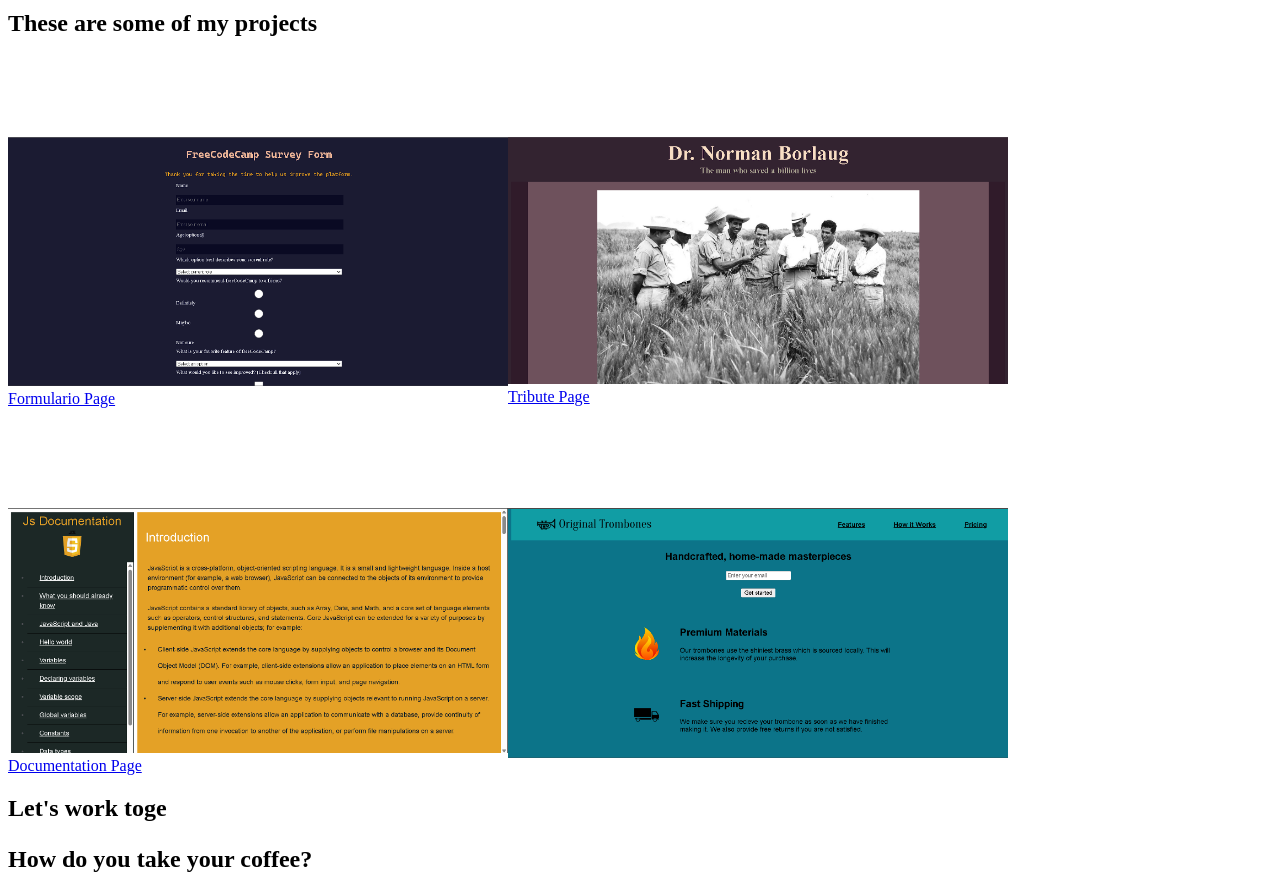
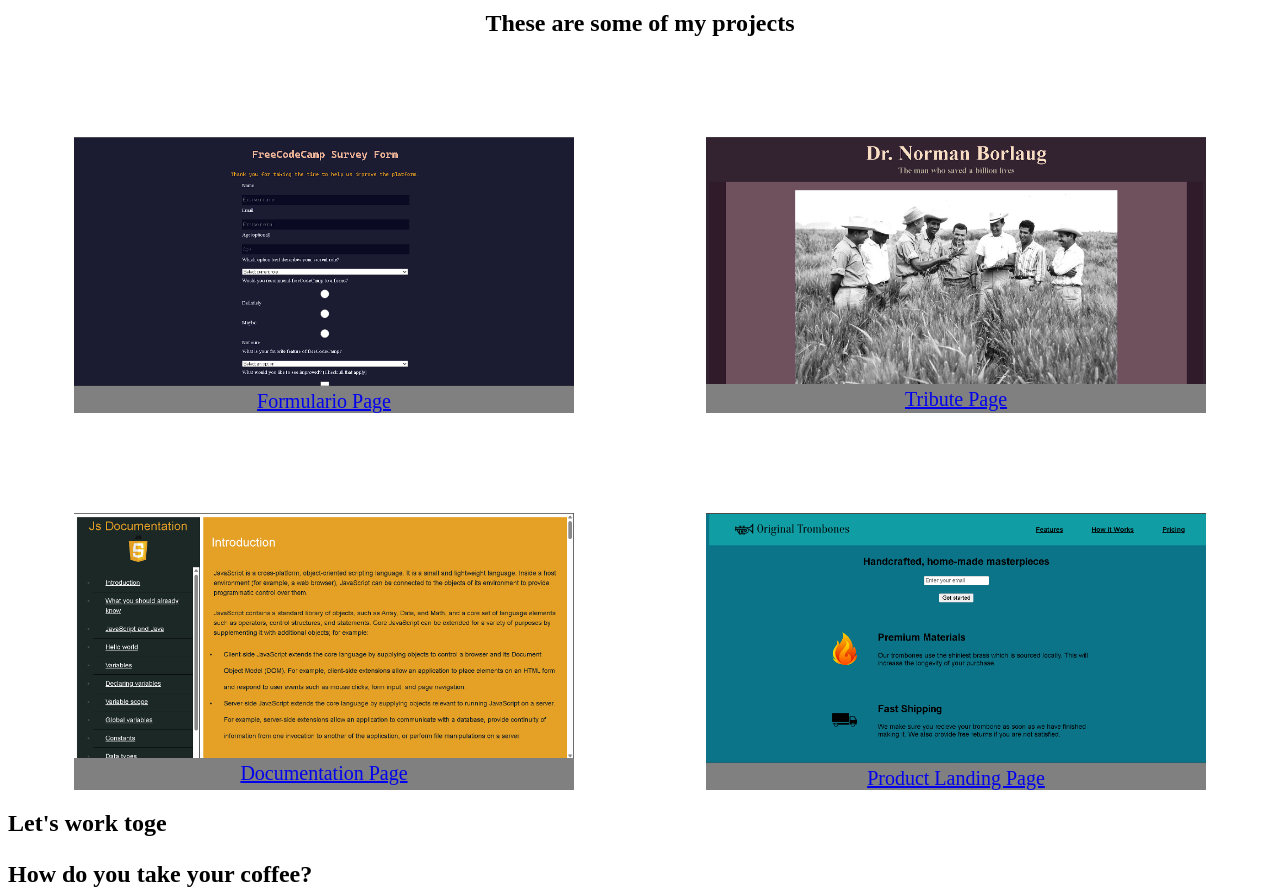
Before and after one commit to Rpront/Build-a-Personal-Portfolio-Webpage, a plain HTML site: page Index.html in a window 1280 px wide. Shown: the part 900-1791 px from the top of the page. Drawn offline with Linux system fonts and the light colour scheme.

Commit message:
Terminado de la Estructuracion de la seccion de proyectos

```diff
--- a/Index.html
+++ b/Index.html
@@ -33,7 +33,7 @@
             <br>
             <a href="https://github.com/Rpront/Formulario-Proyect">Formulario Page</a>
           </div>
-          <div class="project-tile" id="Trubute">
+          <div class="project-tile" id="Tribute">
             <img src="img/Tribute.png" alt="">
             <br>
             <a href="https://github.com/Rpront/Build-a-Tribute-Page">Tribute Page</a>
@@ -46,10 +46,10 @@
             <br>
             <a href="https://github.com/Rpront/Build-a-Technical-Documentation-Page">Documentation Page</a>
           </div>
-          <div class="project-tile">
+          <div class="project-tile" id="Product">
             <img src="img/Negocio.png" alt="">
             <br>
-            <a href="https://github.com/Rpront/Product-Landing-Page"></a>
+            <a href="https://github.com/Rpront/Product-Landing-Page">Product Landing Page</a>
           </div>
         </div>
     </section>
--- a/styles.css
+++ b/styles.css
@@ -84,6 +84,31 @@ nav ul{
 
 }
 
-#Formulario{
-    display:block;
+#projects h1{
+    color: black;
+    text-align: center;
+    margin-bottom: 10px;
 }
+
+.project-tile{
+    text-align: center;
+    margin: 0 auto;
+}
+.project-tile a{
+    font-size: 20px;
+}
+#Formulario {
+    background-color: gray;
+}
+
+#Tribute{
+    background-color: gray;
+}
+
+#Documentacion{
+    background-color: gray;
+}
+
+#Product{
+    background-color: gray;
+}
```
